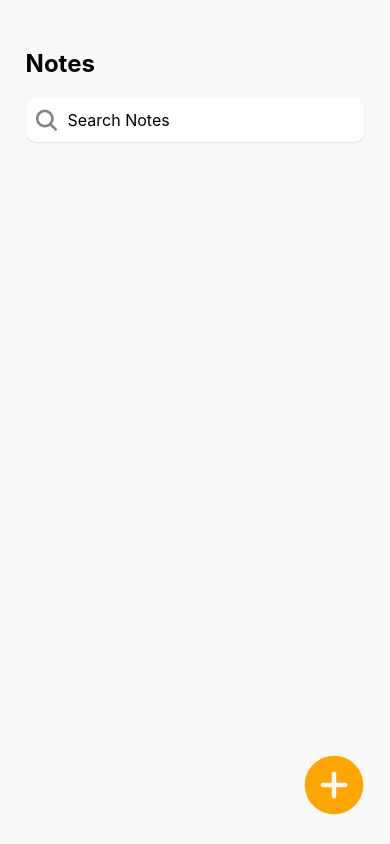
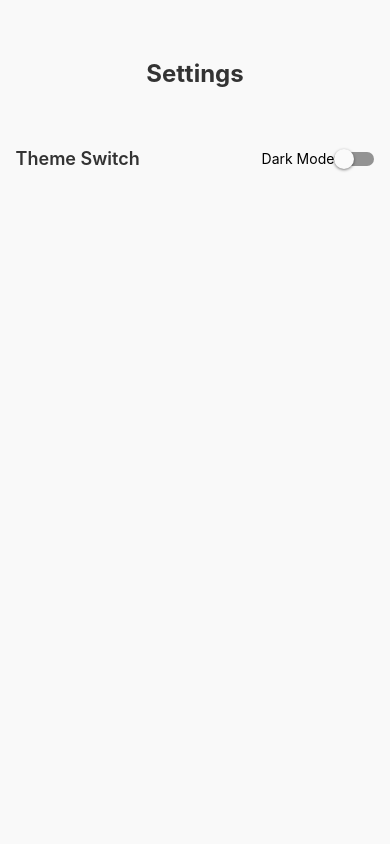
Before and after one commit to ArfatChowdhury/notes-app, a React Native app: screen /Setting in a window 390 px wide. Before the commit this address had no page. Built offline with nearby package versions, Linux system fonts and the light colour scheme.

Commit message:
implementing theme setting

```diff
--- a/App.js
+++ b/App.js
@@ -4,6 +4,7 @@ import { StyleSheet, Text, View } from 'react-native';
 import HomeScreen from './Screens/HomeScreen';
 import NoteInput from './Screens/NoteInput';
 import { NavigationContainer } from '@react-navigation/native';
+import SettingScreen from './Screens/SettingScreen';
 
 
 const Stack = createStackNavigator()
@@ -14,16 +15,12 @@ export default function App() {
       <Stack.Navigator screenOptions={{headerShown:false}}>
         <Stack.Screen name="Home" component={HomeScreen} />
         <Stack.Screen name="Create Note" component={NoteInput} />
+        <Stack.Screen name="Setting" component={SettingScreen} />
       </Stack.Navigator>
     </NavigationContainer>
   );
 }
 
 const styles = StyleSheet.create({
-  container: {
-    flex: 1,
-    backgroundColor: '#f9f9f9',
-    paddingHorizontal: '4%',
-    paddingVertical: '10%'
-  },
+
 });
--- a/Components/Navbar.jsx
+++ b/Components/Navbar.jsx
@@ -1,10 +1,16 @@
-import { StyleSheet, Text, View } from 'react-native'
+import { StyleSheet, Text, TouchableOpacity, View } from 'react-native'
 import React from 'react'
+import { Ionicons } from '@expo/vector-icons'
+import { useNavigation } from '@react-navigation/native'
 
 const Navbar = () => {
+  const navigation = useNavigation()
   return (
     <View style={styles.headerContainer}>
       <Text style={styles.title}>Notes</Text>
+      <TouchableOpacity onPress={() => navigation.navigate('Setting')}>
+        <Ionicons name="settings-outline" size={24} color="black" />
+      </TouchableOpacity>
     </View>
   )
 }
@@ -14,6 +20,9 @@ export default Navbar
 const styles = StyleSheet.create({
     headerContainer: {
         padding: 10,
+        flexDirection: 'row',
+        justifyContent: 'space-between',
+        alignItems: 'center',
     },
     title:{
         fontWeight:'bold',
--- a/Screens/NoteInput.jsx
+++ b/Screens/NoteInput.jsx
@@ -42,7 +42,7 @@ const NoteInput = () => {
 
                 const updateNotes = [...existingNotes, newNotes]
                 await AsyncStorage.setItem('notes', JSON.stringify(updateNotes))
-                hasSavedRef.current = true
+
                 setDate(currentDate)
                 setNotes(updateNotes)
                 navigation.navigate('Home')
--- /dev/null
+++ b/Screens/SettingScreen.jsx
@@ -0,0 +1,57 @@
+import { StyleSheet, Switch, Text, View } from 'react-native'
+import React from 'react'
+
+const SettingScreen = () => {
+  return (
+    <View style={styles.container}>
+      <Text style={styles.title}>Settings</Text>
+      <View style={styles.settingContainer}>
+        <Text style={styles.settingTitle}>Theme Switch</Text>
+        <View style={styles.switchContainer}>
+        <Text style={styles.settingDescription}>Dark Mode</Text>
+        <Switch/>
+        </View>
+      </View>
+    </View>
+  )
+}
+
+export default SettingScreen
+
+const styles = StyleSheet.create({
+    container: {
+        flex: 1,
+        backgroundColor: '#f9f9f9',
+        paddingHorizontal: '4%',
+        paddingTop: '10%'
+    },
+    title: {
+        fontSize: 24,
+        fontWeight: 'bold',
+        color: '#333',
+        marginBottom: 20,
+        textAlign: 'center',
+        marginTop: 20,
+    },
+    settingTitle: {
+        fontSize: 18,
+        fontWeight: 600,
+        color: '#333',
+        marginBottom: 20,
+        marginTop: 20,
+    },
+    settingContainer: {
+        flexDirection: 'row',
+        alignItems: 'center',
+        justifyContent: 'space-between',
+        marginBottom: 20,
+        marginTop: 20,
+    },
+    switchContainer: {
+        flexDirection: 'row',
+        alignItems: 'center',
+        justifyContent: 'space-between',
+        marginBottom: 20,
+        marginTop: 20,
+    }
+})
```
Also changed, not shown: Components/Button.jsx (added, +30 -0 lines), Components/practice.jsx (added).
